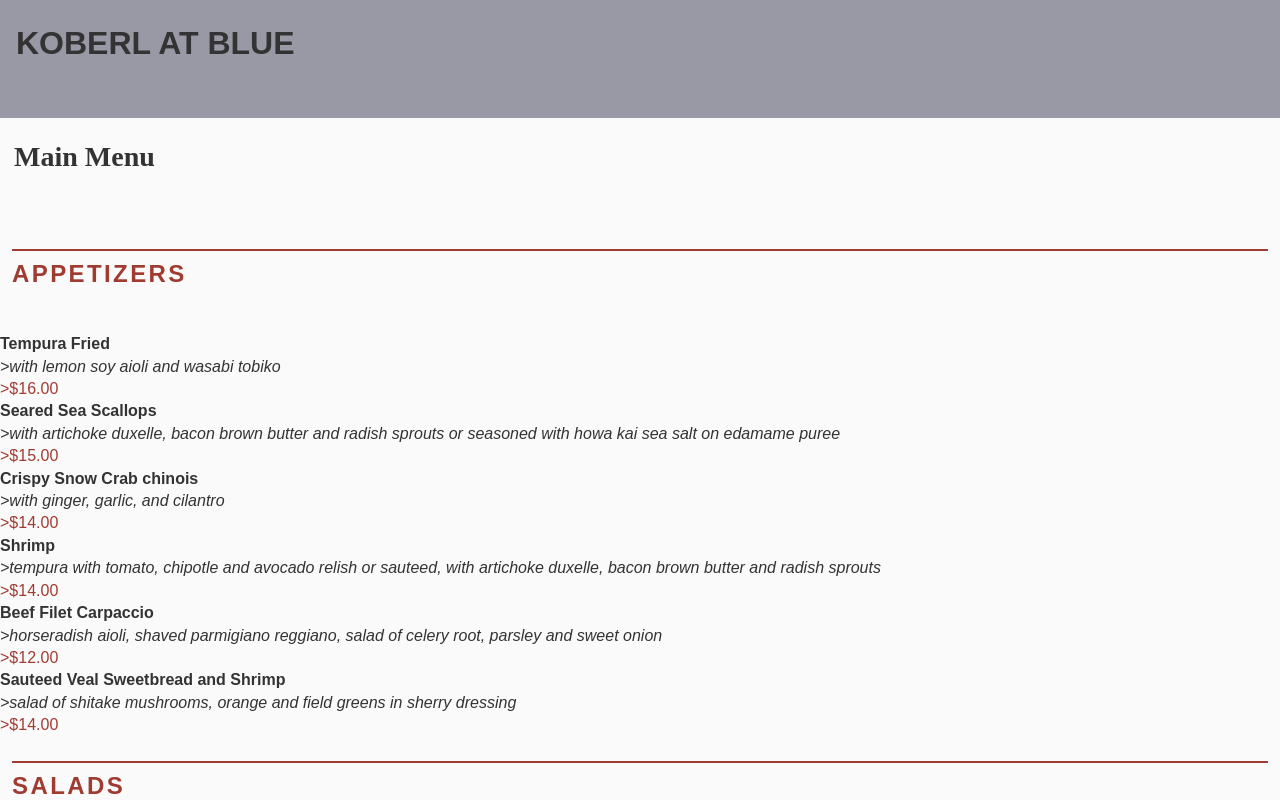
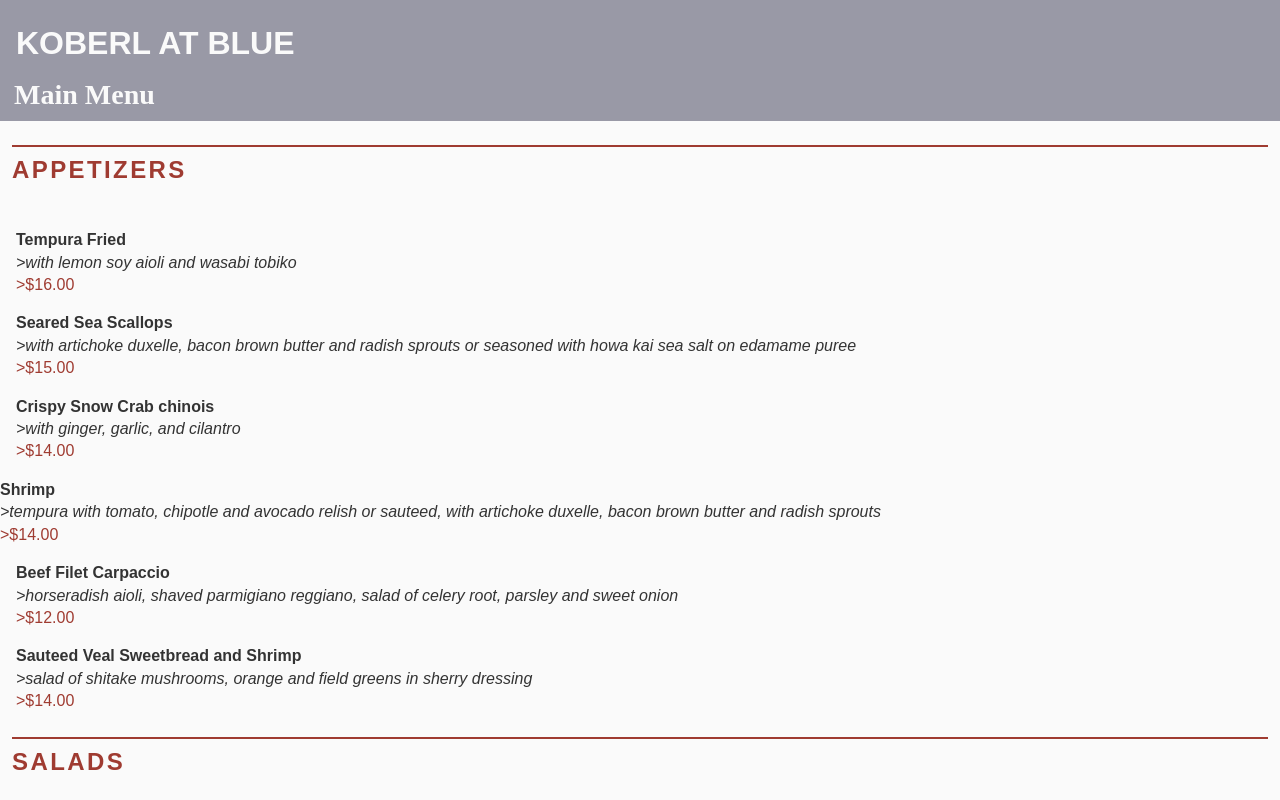
Before and after one commit to mia-dahlgren/mia-dahlgren.github.io, a plain HTML site: page grc1090/restaurantmenucss/index.html in a window 1280 px wide. Shown: the top 800 px of the page. Drawn offline with Linux system fonts and the light colour scheme.

Commit message:
Update style.css

```diff
--- a/grc1090/restaurantmenucss/style.css
+++ b/grc1090/restaurantmenucss/style.css
@@ -17,24 +17,54 @@
 
 h1 {
 	background-color: rgb(153, 153, 166);
-	color: rgb(51, 51, 51);
+	color: rgb(250, 250, 250);
 	font-size: 2em;
-	padding: 1em .5em 2em;
+	padding: 1em .5em .5em;
 	font-weight: 800;
 	text-transform: uppercase;
 }
 
 
 h2 {
-	background-color: rgb (153, 153, 166);
-	color: rgb(51, 51, 51);
+	background-color: rgb(153, 153, 166);
+	color: rgb(250, 250, 250);
 	font-size: 1.75em;
-	padding: 1em .5em 2em;
+	padding: .5em .5em .5em;
 	font-family: serif;
 	font-weight: 700;
 }
 
 h3 {
+	margin: 1em .5em .5em;
+	padding-top: .5em;
+	font-size: 1.3em;
+	color: rgb(159, 59, 49);
+	font-weight: 700;
+	text-transform: uppercase;
+	letter-spacing: .1em;
+	border-top: 3px solid rgb(159, 59, 49);
+}
+
+h4 {
+	font-weight: 800;
+}
+
+p.description {
+	font-style: italic;
+}
+
+p.price {
+	color: rgb(159, 59, 49);
+}
+
+ul {
+	margin: 1em 0.5em 0.5em 0em;
+}
+
+li {
+	margin: 1em ;
+	list-style-type: none;
+}h3 {
 	margin: 1em .5em 2em;
 	padding-top: .5em;
 	font-size: 1.5em;
```
